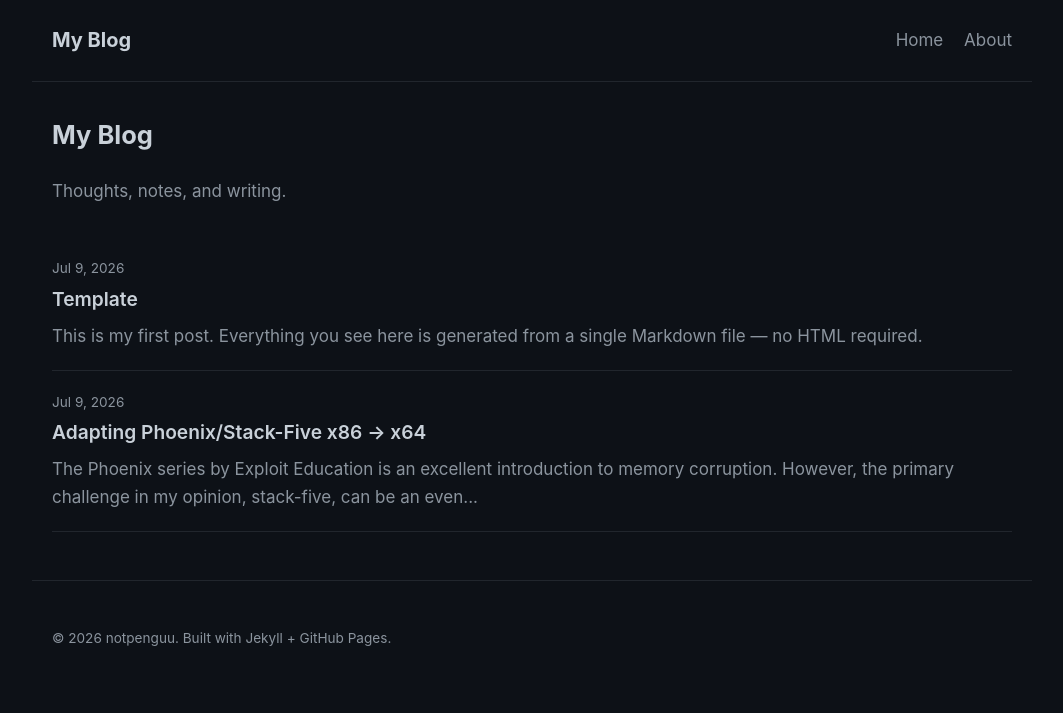
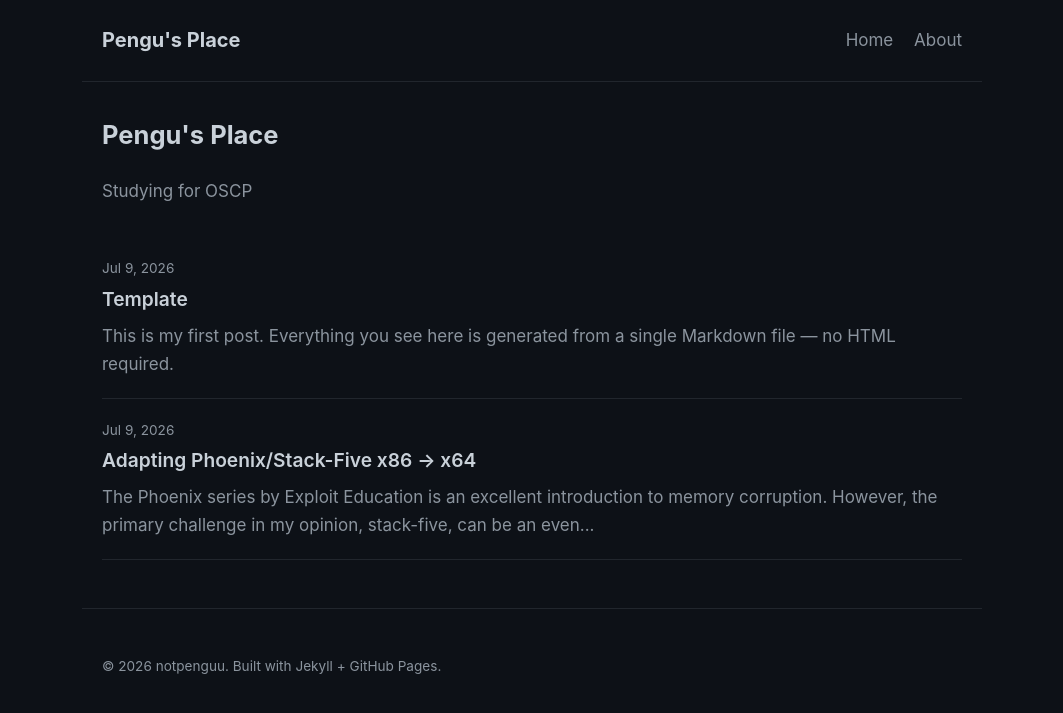
Before and after one commit to notpenguu/notpenguu.github.io, a Jekyll site: the page built from index.html, in a window 1280 px wide. Shown: the top 713 px of the page, without its empty margins (108-1171 px from the left). Built offline with Jekyll 4.4.1, drawn with Linux system fonts in a browser that asks for light colours.

Commit message:
did stuff

```diff
--- a/_config.yml
+++ b/_config.yml
@@ -1,5 +1,5 @@
-title: My Blog
-description: Thoughts, notes, and writing.
+title: Pengu's Place
+description: Studying for OSCP
 author: notpenguu
 
 # Set to your GitHub Pages URL. For a user site (username.github.io) leave baseurl blank.
--- a/assets/style.css
+++ b/assets/style.css
@@ -5,7 +5,7 @@
   --text-dim: #8b949e;
   --accent: #58a6ff;
   --border: #21262d;
-  --max-width: 1000px;
+  --max-width: 900px;
 }
 
 * { box-sizing: border-box; }
```
